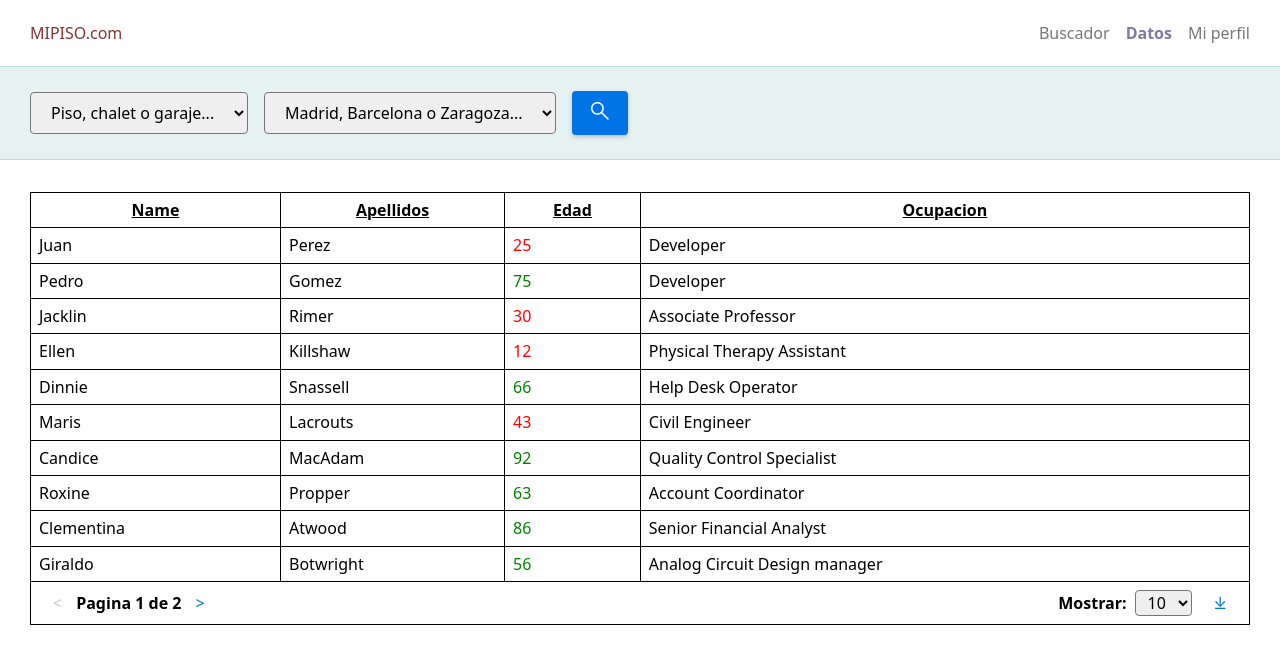
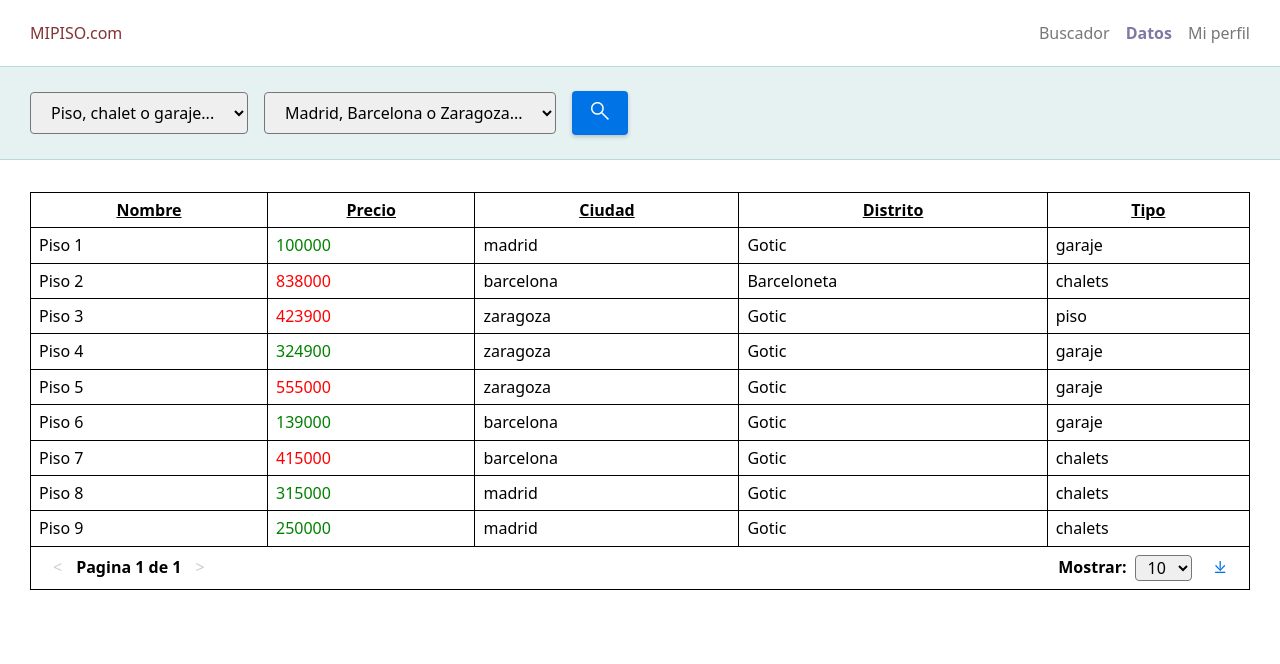
Before and after one commit to chaiben/ra-m5-usecontext-usereducer, a React (Vite) app: page /datos in a window 1280 px wide. Shown: the top 664 px of the page. Built offline with nearby package versions, Linux system fonts and the light colour scheme; data requests are answered from the project's data file.

Commit message:
Change data page: - Removed users data - Added Houses data

```diff
--- a/db.json
+++ b/db.json
@@ -1,83 +1,4 @@
 {
-  "users": [
-    {
-      "id": 1,
-      "name": "Juan",
-      "surnames": "Perez",
-      "age": 25,
-      "occupation": "Developer"
-    },
-    {
-      "id": 2,
-      "name": "Pedro",
-      "surnames": "Gomez",
-      "age": 75,
-      "occupation": "Developer"
-    },
-    {
-      "id": 3,
-      "name": "Jacklin",
-      "surnames": "Rimer",
-      "age": 30,
-      "occupation": "Associate Professor"
-    },
-    {
-      "id": 4,
-      "name": "Ellen",
-      "surnames": "Killshaw",
-      "age": 12,
-      "occupation": "Physical Therapy Assistant"
-    },
-    {
-      "id": 5,
-      "name": "Dinnie",
-      "surnames": "Snassell",
-      "age": 66,
-      "occupation": "Help Desk Operator"
-    },
-    {
-      "id": 6,
-      "name": "Maris",
-      "surnames": "Lacrouts",
-      "age": 43,
-      "occupation": "Civil Engineer"
-    },
-    {
-      "id": 7,
-      "name": "Candice",
-      "surnames": "MacAdam",
-      "age": 92,
-      "occupation": "Quality Control Specialist"
-    },
-    {
-      "id": 8,
-      "name": "Roxine",
-      "surnames": "Propper",
-      "age": 63,
-      "occupation": "Account Coordinator"
-    },
-    {
-      "id": 9,
-      "name": "Clementina",
-      "surnames": "Atwood",
-      "age": 86,
-      "occupation": "Senior Financial Analyst"
-    },
-    {
-      "id": 10,
-      "name": "Giraldo",
-      "surnames": "Botwright",
-      "age": 56,
-      "occupation": "Analog Circuit Design manager"
-    },
-    {
-      "id": 11,
-      "name": "Vi",
-      "surnames": "Barthelme",
-      "age": 87,
-      "occupation": "Nurse Practicioner"
-    }
-  ],
   "pisos": [
     {
       "id": 1,
--- a/src/pages/Data.jsx
+++ b/src/pages/Data.jsx
@@ -2,45 +2,57 @@ import React, { useEffect } from 'react'
 import { useDispatch, useSelector } from 'react-redux'
 import { Body } from '../components/layout'
 import { ITATable } from '../components/organisms'
-import { getUsers } from '../store/users.slice'
+import { getHouses } from '../store/houses.slice'
 import { Container } from '../styles'
+import { filterBy } from '../helpers'
 
 const columns = [
   {
-    id: 'name',
-    label: 'Name',
+    id: 'title',
+    label: 'Nombre',
   },
   {
-    id: 'surnames',
-    label: 'Apellidos',
-  },
-  {
-    id: 'age',
-    label: 'Edad',
+    id: 'price',
+    label: 'Precio',
     cell: (row) => (
-      <span style={{ color: row.age > 50 ? 'green' : 'red' }}>{row.age}</span>
+      <span style={{ color: row.price < 400000 ? 'green' : 'red' }}>
+        {row.price}
+      </span>
     ),
   },
   {
-    id: 'occupation',
-    label: 'Ocupacion',
+    id: 'city',
+    label: 'Ciudad',
+  },
+  {
+    id: 'district',
+    label: 'Distrito',
+  },
+  {
+    id: 'type',
+    label: 'Tipo',
   },
 ]
 
 function Data() {
-  const { reqStatus, users } = useSelector((state) => state.users)
+  const { reqStatus, houses } = useSelector((state) => state.houses)
   const { isError, isSuccess, isLoading } = reqStatus
+  const { byId, allIds, selectedCity, selectedType } = houses
   const dispatch = useDispatch()
 
+  const data = allIds
+    .filter((id) => filterBy(byId[id], selectedCity, selectedType))
+    .map((id) => byId[id])
+
   useEffect(() => {
-    dispatch(getUsers())
+    dispatch(getHouses())
   }, [dispatch])
   return (
     <Body>
       <Container style={{ marginTop: '2rem' }}>
         {isError && <div>Error...</div>}
         {isLoading && <div>Loading...</div>}
-        {isSuccess && <ITATable columns={columns} data={users.data} />}
+        {isSuccess && <ITATable columns={columns} data={data} />}
       </Container>
     </Body>
   )
--- a/src/store/store.js
+++ b/src/store/store.js
@@ -1,11 +1,9 @@
 import { configureStore } from '@reduxjs/toolkit'
-import usersReducer from './users.slice'
 import housesReducer from './houses.slice'
 
 // eslint-disable-next-line import/prefer-default-export
 export const store = configureStore({
   reducer: {
-    users: usersReducer,
     houses: housesReducer,
   },
 })
--- a/src/store/users.slice.js
+++ /dev/null
@@ -1,67 +0,0 @@
-import { createSlice, createAsyncThunk } from '@reduxjs/toolkit'
-import { urls } from '../constants'
-
-const getUrl = () => `${urls.users}`
-
-export const getUsers = createAsyncThunk('users/getUsers', async () => {
-  try {
-    const res = await fetch(getUrl())
-    const data = await res.json()
-    return data
-  } catch (err) {
-    return Error('Error to load userList')
-  }
-})
-
-const initialState = {
-  reqStatus: {
-    status: 'initial',
-    isError: false,
-    isSuccess: false,
-    isLoading: false,
-    hasData: true,
-  },
-  users: {
-    byId: {},
-    allIds: [],
-    data: [],
-  },
-}
-
-const usersSlice = createSlice({
-  name: 'users',
-  initialState,
-  reducers: {},
-  extraReducers: (builder) => {
-    builder.addCase(getUsers.pending, (state) => {
-      state.reqStatus.status = 'loading'
-      state.reqStatus.isLoading = true
-      state.reqStatus.isError = false
-      state.reqStatus.isSuccess = false
-    })
-    builder.addCase(getUsers.fulfilled, (state, action) => {
-      state.reqStatus.state = 'success'
-      state.reqStatus.isSuccess = true
-      state.reqStatus.isLoading = false
-      state.reqStatus.isError = false
-      if (action.payload && action.payload.length === 0) {
-        state.reqStatus.hasData = false
-      }
-      state.users.data = action.payload
-      action.payload.forEach((user) => {
-        state.users.byId[user.id] = user
-        if (!state.users.allIds.includes(user.id)) {
-          state.users.allIds.push(user.id)
-        }
-      })
-    })
-    builder.addCase(getUsers.rejected, (state) => {
-      state.reqStatus.status = 'failed'
-      state.reqStatus.isSuccess = false
-      state.reqStatus.isLoading = false
-      state.reqStatus.isError = true
-    })
-  },
-})
-
-export default usersSlice.reducer
```
